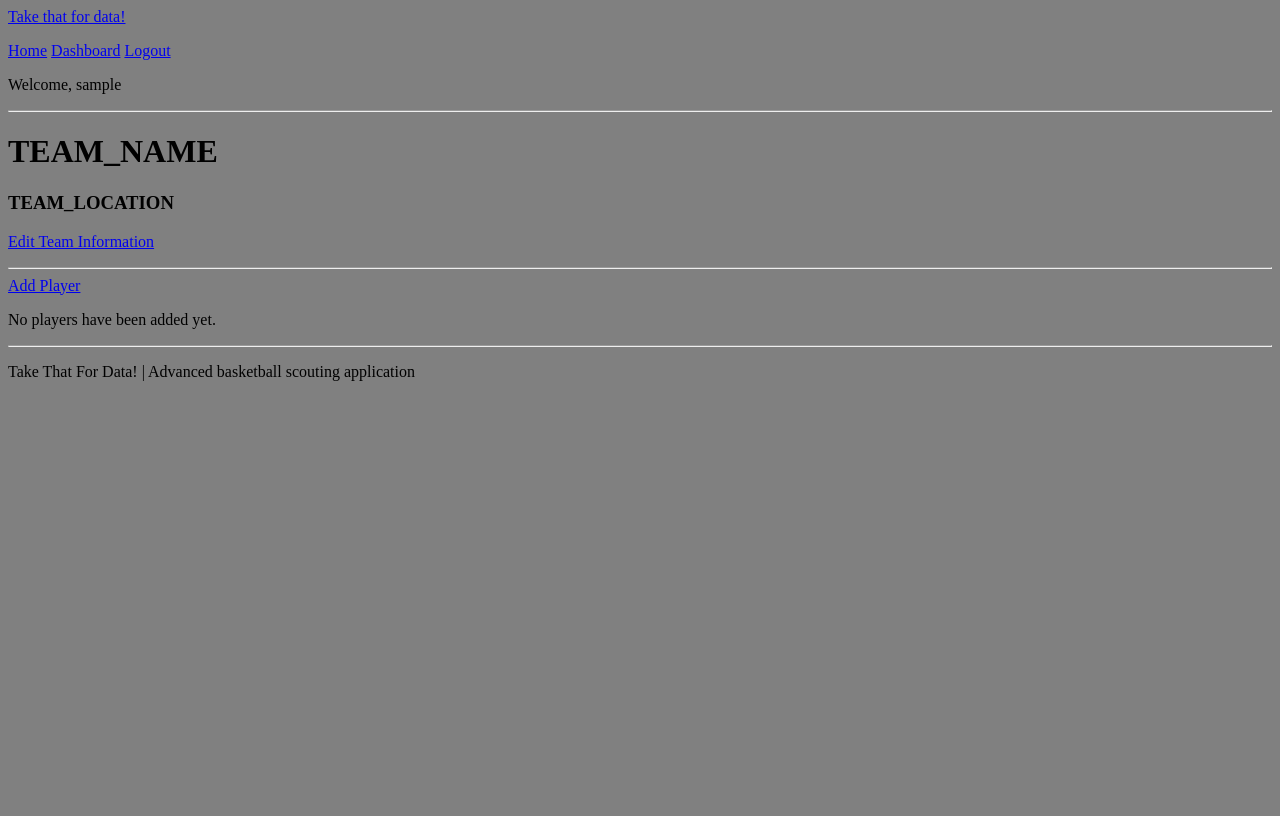
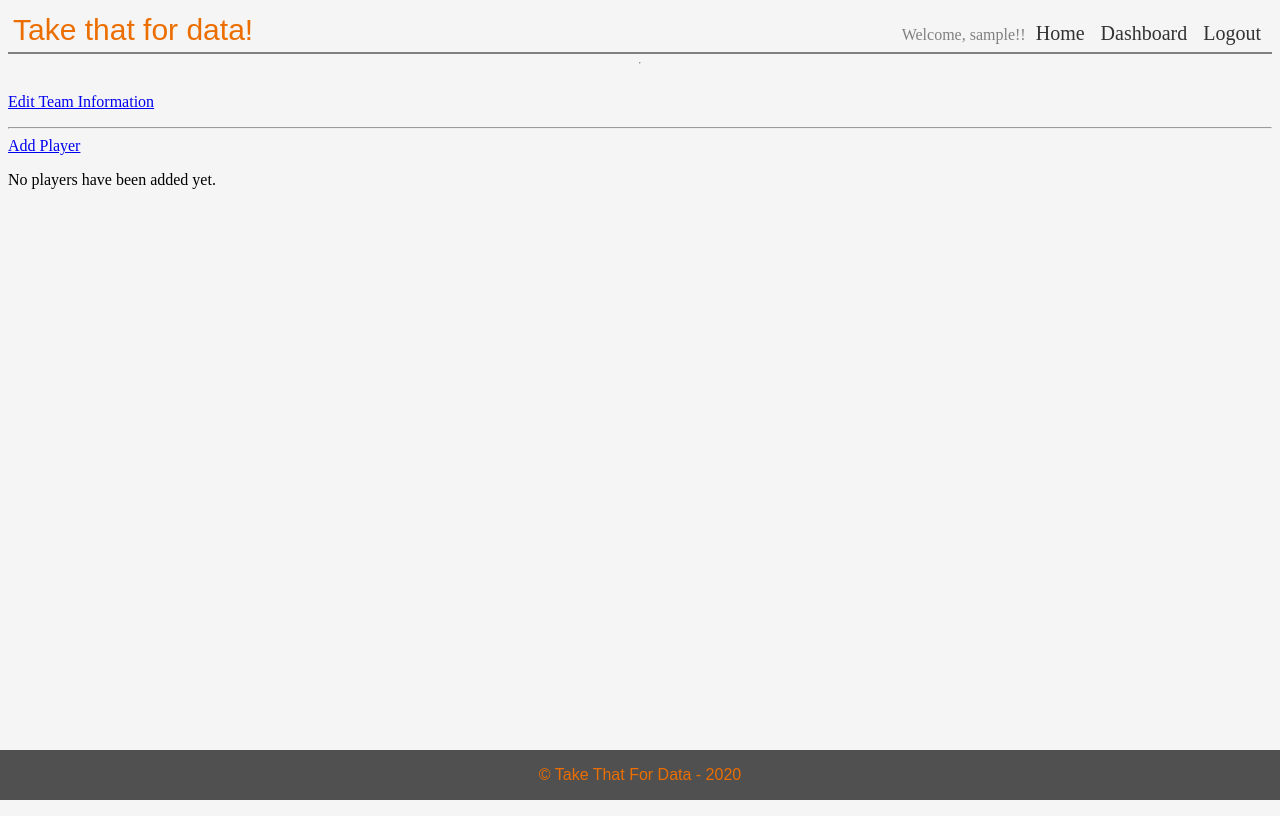
Before and after one commit to slgabbar/ttfd, a Django app: page /dashboard/ in a window 1280 px wide. Before the commit the page ends 381 px from the top, so only its background shows below. Run offline with Django 3.2, Linux system fonts and the light colour scheme; the visitor is signed in with stand-in values (Sample User, id 1); data that the repository does not hold is empty.

Commit message:
basic styling to base template

```diff
--- a/mysite/account/models.py
+++ b/mysite/account/models.py
@@ -49,8 +49,8 @@ class Account(AbstractBaseUser):
     is_superuser    = models.BooleanField(default=False)
 
     # team information
-    team_name       = models.CharField(max_length=100, unique=False, default='TEAM_NAME')
-    team_location   = models.CharField(max_length=100, unique=False, default='TEAM_LOCATION')
+    team_name       = models.CharField(max_length=100, unique=False)
+    team_location   = models.CharField(max_length=100, unique=False)
 
     USERNAME_FIELD = 'email'
     REQUIRED_FIELDS = ['username', 'team_name', 'team_location']
--- a/mysite/static/css/base.css
+++ b/mysite/static/css/base.css
@@ -1,3 +1,59 @@
-body {
-    background-color: grey;
+.Site {
+  display: flex;
+  min-height: 100vh;
+  flex-direction: column;
+  background-color: #f5f5f5
 }
+
+.Site-content {
+	flex: 1;
+}
+
+.header {
+	background-color: #F5F5F5;
+	padding: 5px;
+	border-bottom: 2px solid grey;
+	display: flex;
+	justify-content: space-between;
+	align-items: baseline;
+}
+
+.header-left .logo {
+	font-family: Marker Felt, Fantasy;
+	font-size: 30px;
+	color: #EC6E00;
+	text-decoration: none;
+}
+
+.header-left .logo:hover {
+	color: grey;
+}
+
+.header-right a {
+	font-family: American Typewriter, serif;
+	font-size: 20px;
+	text-decoration: none;
+	color: #333333;
+	padding: 2px 6px 2px 6px;
+}
+
+.header-right span {
+	font-family: American Typewriter, serif;
+	text-decoration: none;
+	color: gray;
+}
+
+.header-right a:hover {
+	color: #EC6E00;
+}
+
+.footer {
+	position: fixed;
+	left: 0;
+	bottom: 0;
+	width: 100%;
+	background-color: #505050;
+	color: #EC6E00;
+	text-align: center;
+	font-family: Marker Felt, Fantasy;
+}
--- a/mysite/templates/base.html
+++ b/mysite/templates/base.html
@@ -9,37 +9,37 @@
 <head>
     <title>Take That For Data!</title>
     <div class="header">
-        <a href="{% url 'home' %}" class="logo">Take that for data!</a>
+        <div class='header-left'>
+            <a href="{% url 'home' %}" class="logo">Take that for data!</a>
+        </div>
         <div class="header-right">
             {% if request.user.is_authenticated %}
-                <p>
+                    <span>Welcome, {{request.user.username}}!!</span>
                     <a href="{% url 'home' %}">Home</a>
                     <a href="{% url 'dashboard' %}">Dashboard</a>
-                    <a href="{% url 'logout' %}">Logout</a></p>
-                <p>Welcome, {{request.user.username}}</p>
+                    <a href="{% url 'logout' %}">Logout</a>
             {% else %}
-                <p>
                     <a href="{% url 'home' %}">Home</a>
                     <a href="{% url 'register' %}">Register</a>
-                    <a href="{% url 'login' %}">Login</a></p>
+                    <a href="{% url 'login' %}">Login</a>
             {% endif %}
             </div>
         </div>
     <hr>
 </head>
 
-<body>
+<body class='Site'>
+    <main class="Site-content">
+        {% block content %}
 
-{% block content %}
-
-{% endblock content %}
-
+        {% endblock content %}
+    </main>
 </body>
 
 <hr>
 <footer>
     <div class="footer">
-        <p>Take That For Data! | Advanced basketball scouting application</p>
+        <p>&copy; Take That For Data - 2020</p>
     </div>
 </footer>
 
```
Also changed, not shown: mysite/account/migrations/0002_auto_20200423_1938.py (added), mysite/player/migrations/0007_auto_20200423_1938.py (added).
